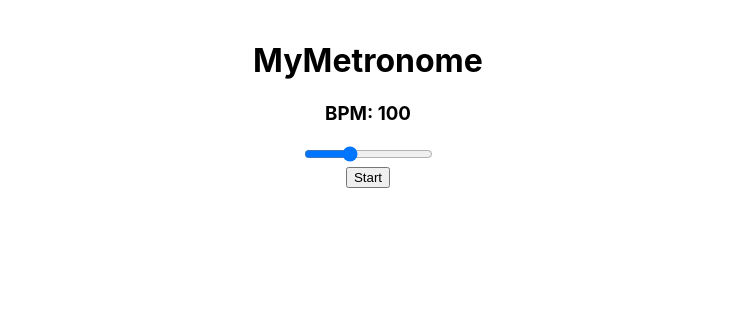
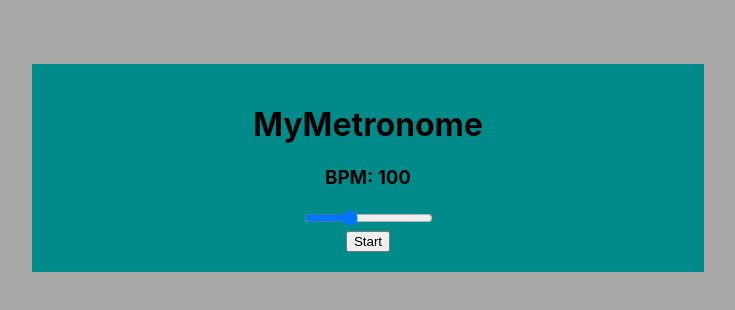
Before and after one commit to AdamJGav/Metronome, a React (Create React App) app in the folder client/: page / in a window 1280 px wide. Shown: the top 310 px of the page, without its empty margins (272-1007 px from the left). Built offline with nearby package versions, Linux system fonts and the light colour scheme.

Commit message:
add initial styles

```diff
--- a/client/src/App.css
+++ b/client/src/App.css
@@ -2,37 +2,10 @@
   text-align: center;
 }
 
-.App-logo {
-  height: 40vmin;
-  pointer-events: none;
+.metronome {
+  text-align: center;
+  padding: 20px;
+  background: #cbcbcb;
+  width: 50%;
+  margin: auto;
 }
-
-@media (prefers-reduced-motion: no-preference) {
-  .App-logo {
-    animation: App-logo-spin infinite 20s linear;
-  }
-}
-
-.App-header {
-  background-color: #282c34;
-  min-height: 100vh;
-  display: flex;
-  flex-direction: column;
-  align-items: center;
-  justify-content: center;
-  font-size: calc(10px + 2vmin);
-  color: white;
-}
-
-.App-link {
-  color: #61dafb;
-}
-
-@keyframes App-logo-spin {
-  from {
-    transform: rotate(0deg);
-  }
-  to {
-    transform: rotate(360deg);
-  }
-}
--- a/client/src/Metronome.js
+++ b/client/src/Metronome.js
@@ -54,7 +54,7 @@ const Metronome = () => {
   };
 
   return (
-    <div style={{ textAlign: 'center', padding: '20px' }}>
+    <div class="metronome" style={{ textAlign: 'center', padding: '20px', 'background': 'darkcyan', 'width': '50%', 'margin': 'auto' }}>
       <h1>MyMetronome</h1>
 
       {/* BPM Display and Slider */}
--- a/client/src/index.css
+++ b/client/src/index.css
@@ -1,5 +1,6 @@
 body {
-  margin: 0;
+  margin-top: 5%;
+  background-color: darkgrey;
   font-family: -apple-system, BlinkMacSystemFont, 'Segoe UI', 'Roboto', 'Oxygen',
     'Ubuntu', 'Cantarell', 'Fira Sans', 'Droid Sans', 'Helvetica Neue',
     sans-serif;
```
Also changed, not shown: 1 other file (tests, documents, lock files or other folders).
